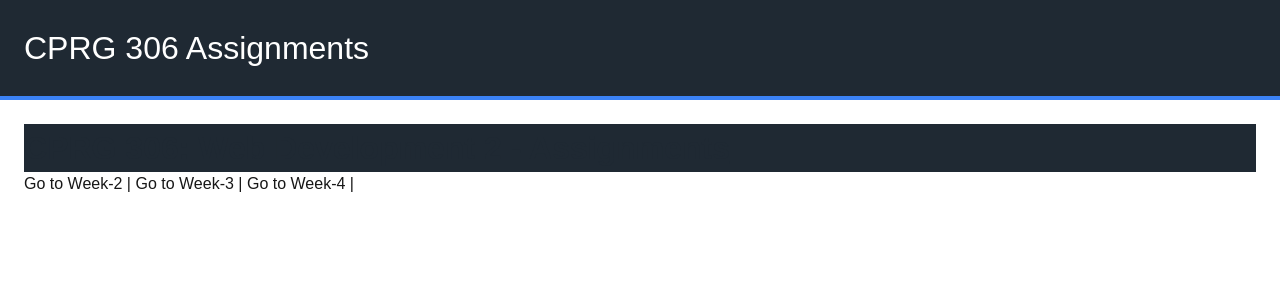
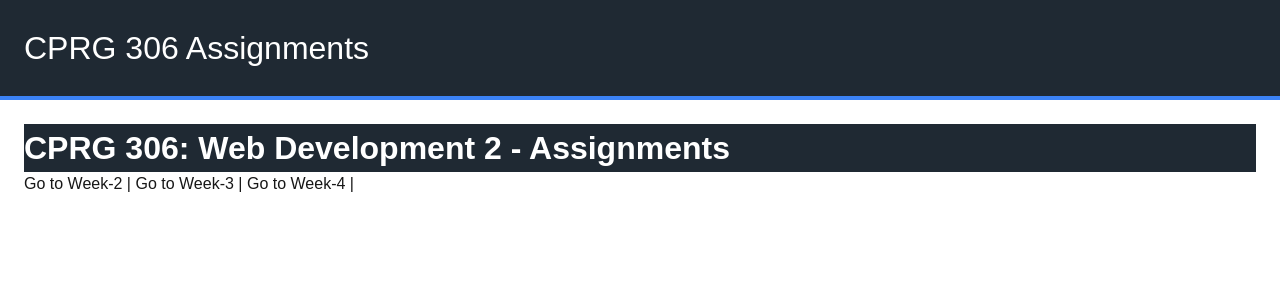
Before and after one commit to Tpetreman99/cprg306-assignments, a Next.js app: page / in a window 1280 px wide. Shown: the top 300 px of the page. Built offline with nearby package versions, Linux system fonts and the light colour scheme.

Commit message:
styling
adjusted some styling, still addressing the h1 styling issue

```diff
--- a/app/globals.css
+++ b/app/globals.css
@@ -42,7 +42,7 @@ body {
   font-size: xx-large;
   font-weight: bold;
   padding: 10;
-  color: #1f2933;
+  color: white;
   background-color: #1f2933;
-  text-decoration:underline;
+
 }
--- a/app/page.js
+++ b/app/page.js
@@ -3,7 +3,7 @@ import Link from "next/link";
 export default function Page() {
   return (
     <main style={{padding: "1.5rem"}}>
-      <h1 class="page-headers">CPRG 306: Web Development 2 - Assignments</h1>
+      <h1 className="page-headers">CPRG 306: Web Development 2 - Assignments</h1>
       <nav>
         <Link href="/week-2">Go to Week-2 | </Link>
         <Link href="/week-3">Go to Week-3 | </Link>
--- a/app/week-2/page.js
+++ b/app/week-2/page.js
@@ -3,7 +3,7 @@ import StudentInfo from "./StudentInfo";
 export default function Page() {
   return (
     <main style={{ padding: "1.5rem"}}>
-      <h1 class="page-headers">Week-2</h1>
+      <h1 className="page-headers">Week-2</h1>
       <StudentInfo />
     </main>
   );
--- a/app/week-3/page.js
+++ b/app/week-3/page.js
@@ -4,7 +4,7 @@ export default function Page() {
   return (
     <div>
       <main style={{ padding: "1.5rem" }}>
-        <h1 class="page-headers">Week 3: Shopping List</h1>
+        <h1 className="page-headers">Week 3: Shopping List</h1>
         <GroceryItemList />
       </main>
       </div>
--- a/app/week-4/page.js
+++ b/app/week-4/page.js
@@ -3,7 +3,7 @@ import ItemList from "./item-list"
 export default function Page() {
   return (
   <main className="max-w-6xl mx-auto px-6">
-    <h1 class="page-headers">Shopping List</h1>
+    <h1 className="page-headers">Shopping List</h1>
     <ItemList/>
   </main>
   )
```
